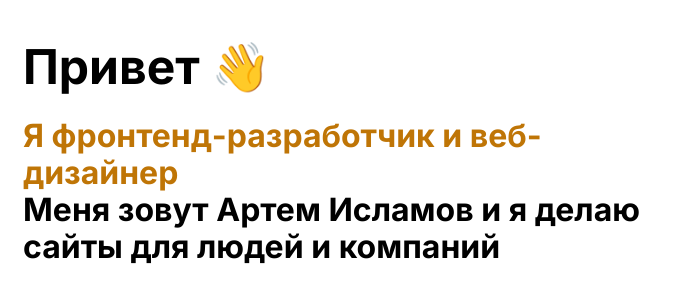
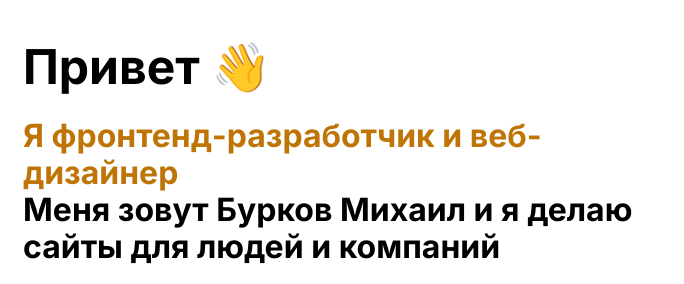
Before and after one commit to Sysyndrik/-, a plain HTML site: page index.html in a window 1280 px wide. Shown: the part 89-373 px from the top of the page, 421-1105 px from the left. Drawn offline with Linux system fonts and the light colour scheme; files whose address does not match are found by name.

Commit message:
Add files via upload

```diff
--- a/index.html
+++ b/index.html
@@ -45,7 +45,7 @@
           <span class="header-primery"
             >Я фронтенд-разработчик и веб-дизайнер</span
           ><br />
-          Меня зовут Артем Исламов и я делаю сайты для людей и компаний
+          Меня зовут Бурков Михаил и я делаю сайты для людей и компаний
         </h1>
         <div class="header-links">
           <ul class="social-list">
@@ -273,3 +273,4 @@
     <!-- /.feedback -->
   </body>
 </html>
+<script src="js/main.js"></script>
```
